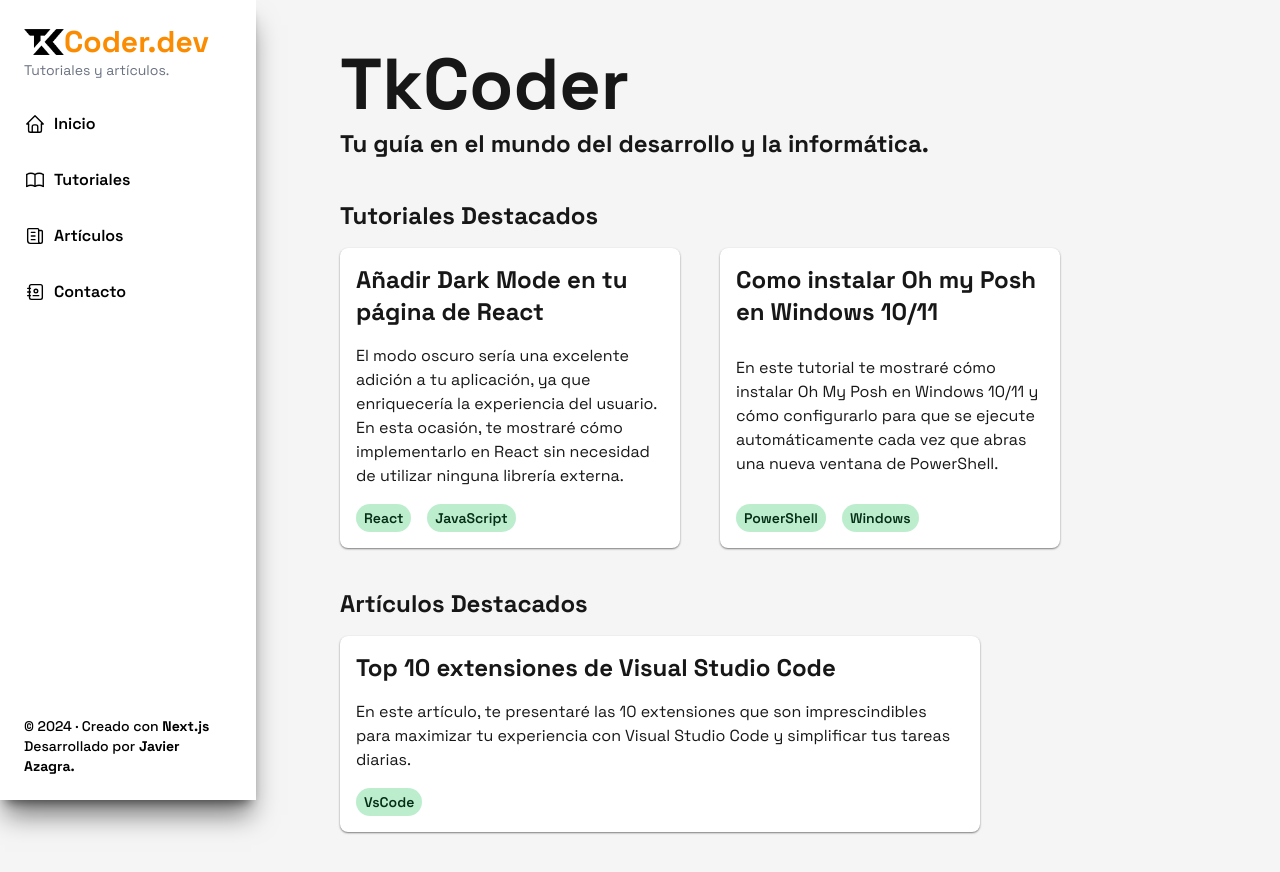
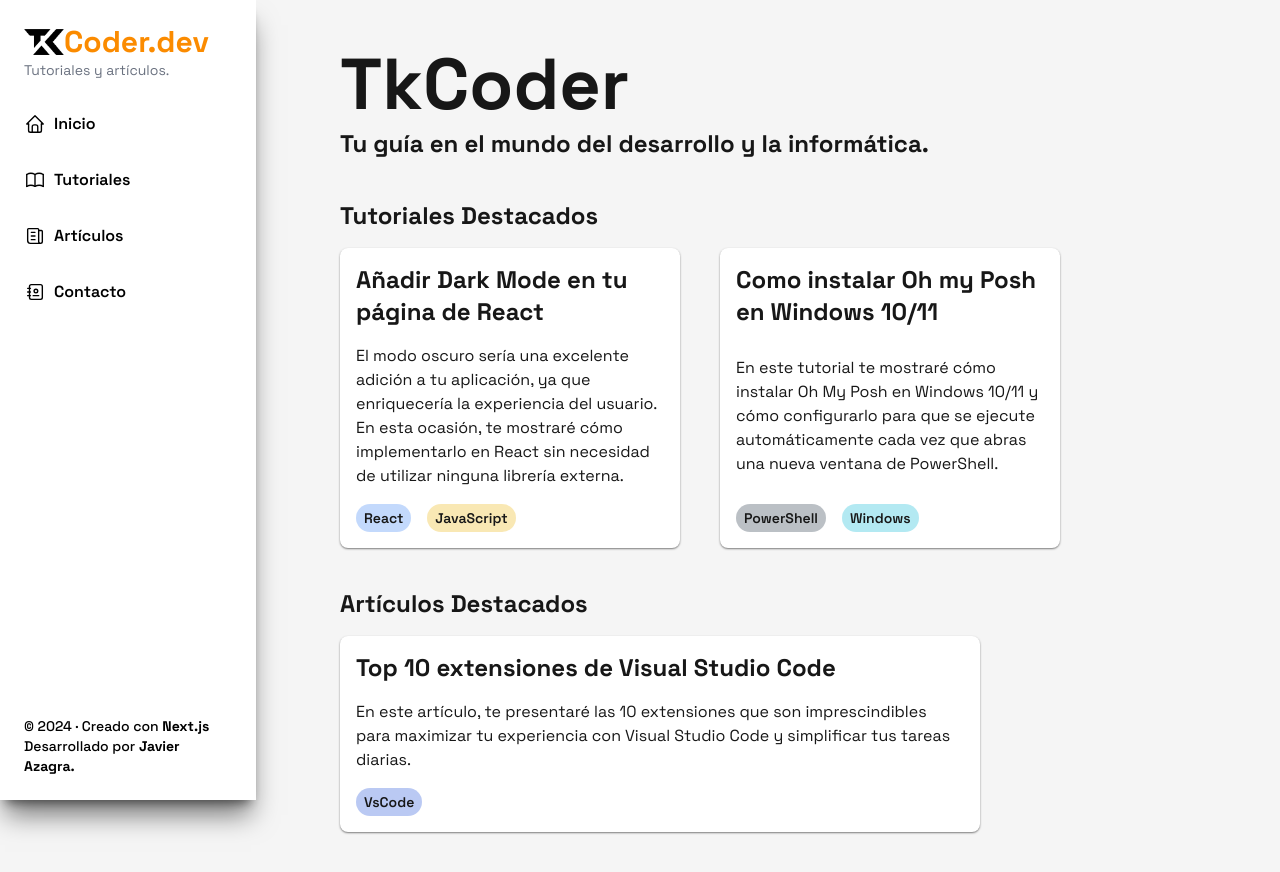
Before and after one commit to JaviiAzagra/tkcoder.dev, a Next.js app: page / in a window 1280 px wide. Shown: the top 872 px of the page. Built offline with nearby package versions, Linux system fonts and the light colour scheme.

Commit message:
FEAT: add keyword-based background colors for articles and tutorials

```diff
--- a/src/app/articles/page.tsx
+++ b/src/app/articles/page.tsx
@@ -3,6 +3,21 @@
 
 const PostsPage = () => {
   const articles = getAllArticles();
+
+  const keywordColors: { [key: string]: string } = {
+    react: "bg-blue-200",
+    javascript: "bg-yellow-200",
+    VsCode: "bg-blue-700",
+  };
+
+  const getBackgroundColor = (keywords: string[]): string => {
+    for (let keyword of keywords) {
+      if (keywordColors[keyword]) {
+        return keywordColors[keyword];
+      }
+    }
+    return "bg-gray-100";
+  };
 
   return (
     <div className="flex flex-col gap-y-10">
@@ -11,7 +26,7 @@
         {articles.map((article) => (
           <Link
             key={article.slug}
-            className="flex flex-col gap-y-4 max-w-[640px] rounded-lg bg-white p-4 shadow-sm shadow-black/50 hover:scale-105 transition-all"
+            className="flex flex-col gap-y-4 max-w-[640px] rounded-lg p-4 shadow-sm shadow-black/50 hover:scale-105 transition-all"
             href={`/articles/${article.slug}`}
           >
             <h3 className="text-2xl font-bold">{article.title}</h3>
@@ -20,7 +35,9 @@
               {article.keywords.map((keyword, index) => (
                 <span
                   key={index}
-                  className="text-sm font-semibold bg-green-500 bg-opacity-30 text-green-950 rounded-full px-2 py-1"
+                  className={`text-sm font-semibold bg-green-500 bg-opacity-30 rounded-full px-2 py-1 ${getBackgroundColor(
+                    article.keywords
+                  )}`}
                 >
                   {keyword}
                 </span>
--- a/src/app/page.tsx
+++ b/src/app/page.tsx
@@ -5,6 +5,23 @@
 export default function Home() {
   const tutorials = getAllTutorials();
   const articles = getAllArticles();
+
+  const keywordColors: { [key: string]: string } = {
+    React: "bg-blue-500",
+    JavaScript: "bg-yellow-500",
+    VsCode: "bg-blue-700",
+    PowerShell: "bg-[#1E2E40]",
+    Windows: "bg-cyan-500",
+  };
+
+  const getBackgroundColor = (keywords: string[]): string => {
+    for (let keyword of keywords) {
+      if (keywordColors[keyword]) {
+        return keywordColors[keyword];
+      }
+    }
+    return "bg-gray-100";
+  };
 
   return (
     <section className="flex flex-col gap-y-10">
@@ -31,7 +48,9 @@
                 {tutorial.keywords.map((keyword, index) => (
                   <span
                     key={index}
-                    className="text-sm font-semibold bg-green-500 bg-opacity-30 text-green-950 rounded-full px-2 py-1"
+                    className={`text-sm font-semibold bg-opacity-30 rounded-full px-2 py-1 ${getBackgroundColor(
+                      keyword.split(" ")
+                    )}`}
                   >
                     {keyword}
                   </span>
@@ -59,7 +78,9 @@
                 {article.keywords.map((keyword, index) => (
                   <span
                     key={index}
-                    className="text-sm font-semibold bg-green-500 bg-opacity-30 text-green-950 rounded-full px-2 py-1"
+                    className={`text-sm font-semibold bg-opacity-30 rounded-full px-2 py-1 ${getBackgroundColor(
+                      keyword.split(" ")
+                    )}`}
                   >
                     {keyword}
                   </span>
--- a/src/app/tutorials/page.tsx
+++ b/src/app/tutorials/page.tsx
@@ -4,10 +4,27 @@
 const PostsPage = () => {
   const tutorials = getAllTutorials();
 
+  const keywordColors: { [key: string]: string } = {
+    React: "bg-blue-500",
+    JavaScript: "bg-yellow-500",
+    VsCode: "bg-blue-700",
+    PowerShell: "bg-[#182433]",
+    Windows: "bg-cyan-500",
+  };
+
+  const getBackgroundColor = (keywords: string[]): string => {
+    for (let keyword of keywords) {
+      if (keywordColors[keyword]) {
+        return keywordColors[keyword];
+      }
+    }
+    return "bg-green-100";
+  };
+
   return (
     <div className="flex flex-col gap-y-10">
       <h1 className="text-4xl font-bold">Tutoriales</h1>
-      <div className="flex flex-col md:flex-row gap-y-6 md:gap-x-10">
+      <div className="flex flex-col md:flex-row gap-y-6 md:gap-x-10 text-">
         {tutorials.map((tutorial) => (
           <Link
             key={tutorial.slug}
@@ -20,7 +37,9 @@
               {tutorial.keywords.map((keyword, index) => (
                 <span
                   key={index}
-                  className="text-sm font-semibold bg-green-500 bg-opacity-30 text-green-950 rounded-full px-2 py-1"
+                  className={`text-sm font-semibold bg-opacity-30 rounded-full px-2 py-1 ${getBackgroundColor(
+                    keyword.split(" ")
+                  )}`}
                 >
                   {keyword}
                 </span>
```
